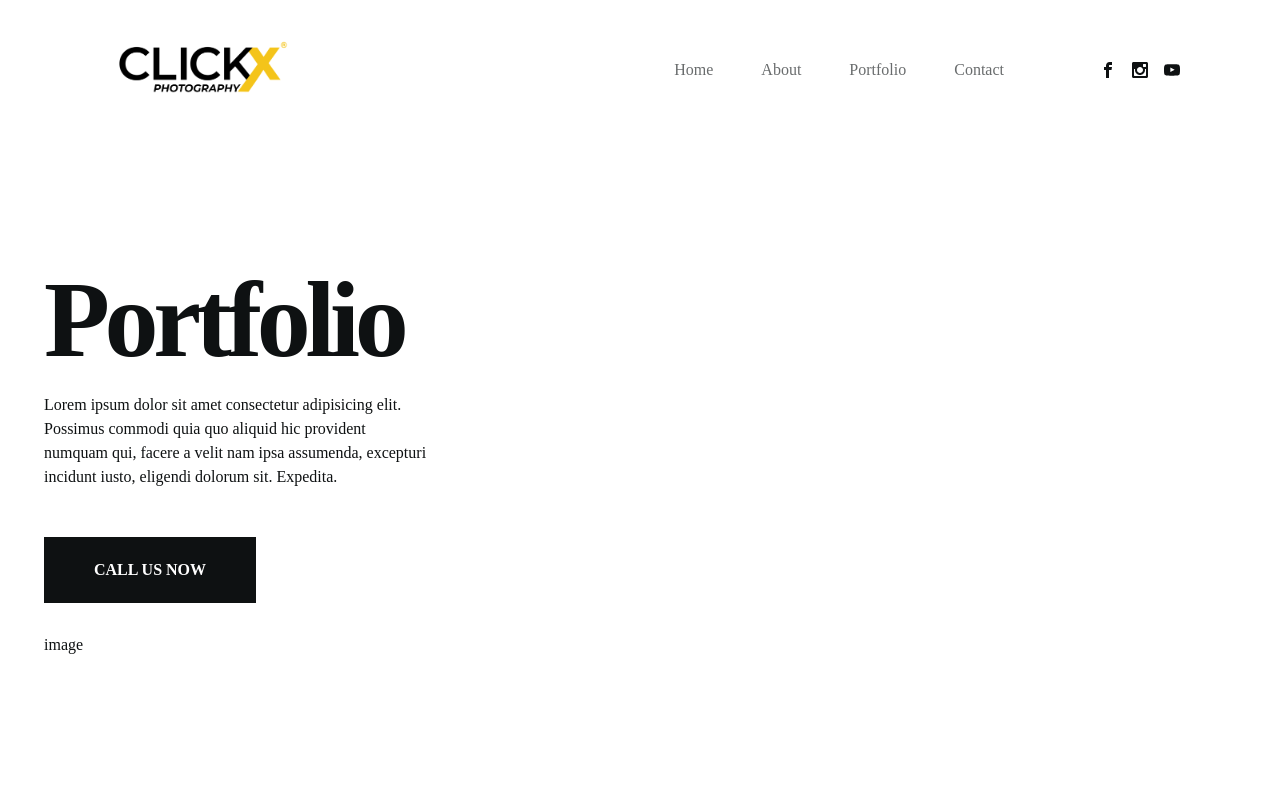
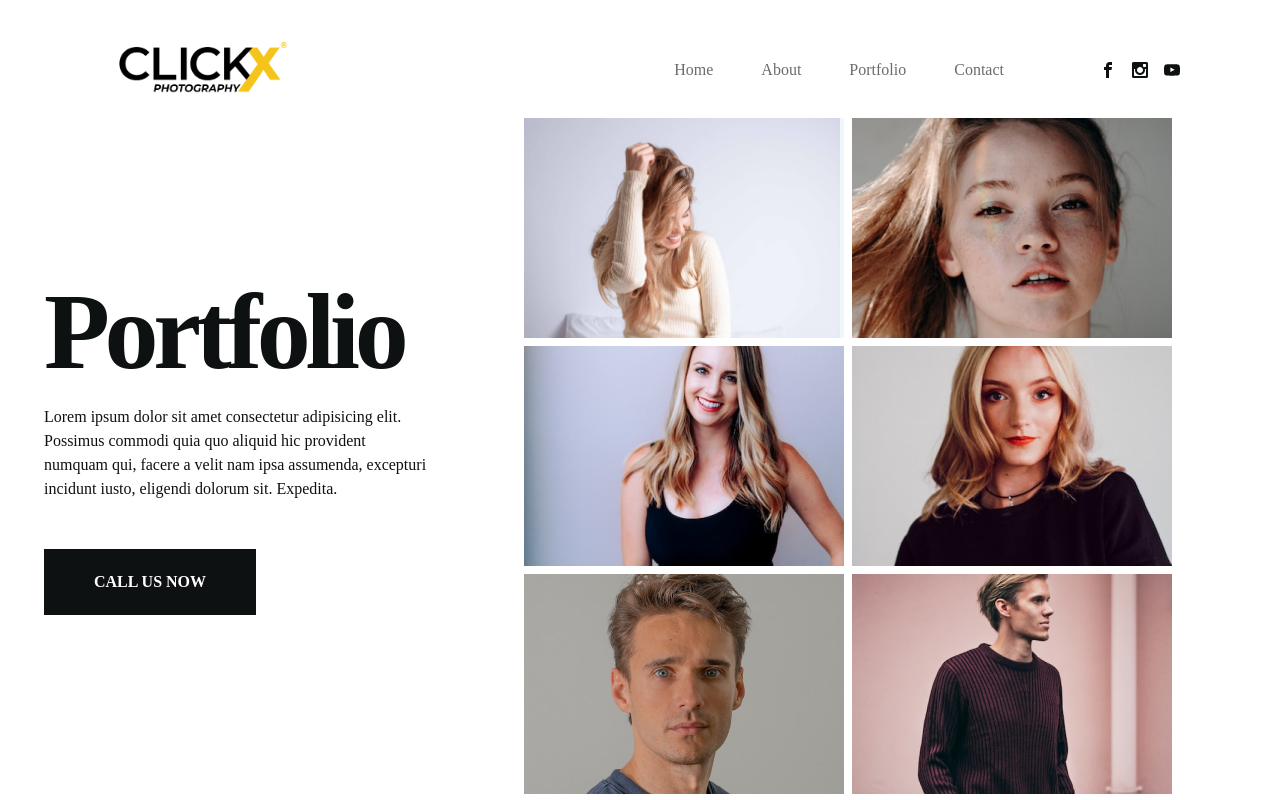
Before and after one commit to ClickX-Photography/clickx-portfolio, a React (Vite) app: page /portfolio in a window 1280 px wide. Built offline with nearby package versions, Linux system fonts and the light colour scheme.

Commit message:
initial design of portfolio page

```diff
--- a/src/pages/Portfolio.tsx
+++ b/src/pages/Portfolio.tsx
@@ -1,4 +1,11 @@
 import { Link } from 'react-router-dom';
+
+import Image1 from '../img/portfolio/1.png'
+import Image2 from '../img/portfolio/2.png'
+import Image3 from '../img/portfolio/3.png'
+import Image4 from '../img/portfolio/4.png'
+import Image5 from '../img/portfolio/5.png'
+import Image6 from '../img/portfolio/6.png'
 
 const Portfolio = () => {
   return (
@@ -9,7 +16,26 @@ const Portfolio = () => {
             <h1 className='h1'>Portfolio</h1>
             <p className='mb-12 max-w-sm'>Lorem ipsum dolor sit amet consectetur adipisicing elit. Possimus commodi quia quo aliquid hic provident numquam qui, facere a velit nam ipsa assumenda, excepturi incidunt iusto, eligendi dolorum sit. Expedita.</p>
             <Link to={'/contact'} className='btn mb-[30px]'>CALL US NOW</Link>
-            <div>image</div>
+          </div>
+          <div className='grid grid-cols-2 lg:gap-2'>
+            <div className='max-w-[250px] lg:max-w-[320px] h-[187px] lg:h-[220px] bg-accent overflow-hidden'>
+              <img className='object-cover h-full lg:h-[220px] hover:scale-110 transition-all duration-500' src={Image1}></img>
+            </div>
+            <div className='max-w-[250px] lg:max-w-[320px] h-[187px] lg:h-[220px] bg-accent overflow-hidden'>
+              <img className='object-cover h-full lg:h-[220px] hover:scale-110 transition-all duration-500' src={Image2}></img>
+            </div>
+            <div className='max-w-[250px] lg:max-w-[320px] h-[187px] lg:h-[220px] bg-accent overflow-hidden'>
+              <img className='object-cover h-full lg:h-[220px] hover:scale-110 transition-all duration-500' src={Image3}></img>
+            </div>
+            <div className='max-w-[250px] lg:max-w-[320px] h-[187px] lg:h-[220px] bg-accent overflow-hidden'>
+              <img className='object-cover h-full lg:h-[220px] hover:scale-110 transition-all duration-500' src={Image4}></img>
+            </div>
+            <div className='max-w-[250px] lg:max-w-[320px] h-[187px] lg:h-[220px] bg-accent overflow-hidden'>
+              <img className='object-cover h-full lg:h-[220px] hover:scale-110 transition-all duration-500' src={Image5}></img>
+            </div>
+            <div className='max-w-[250px] lg:max-w-[320px] h-[187px] lg:h-[220px] bg-accent overflow-hidden'>
+              <img className='object-cover h-full lg:h-[220px] hover:scale-110 transition-all duration-500' src={Image6}></img>
+            </div>
           </div>
         </div>
       </div>
```
